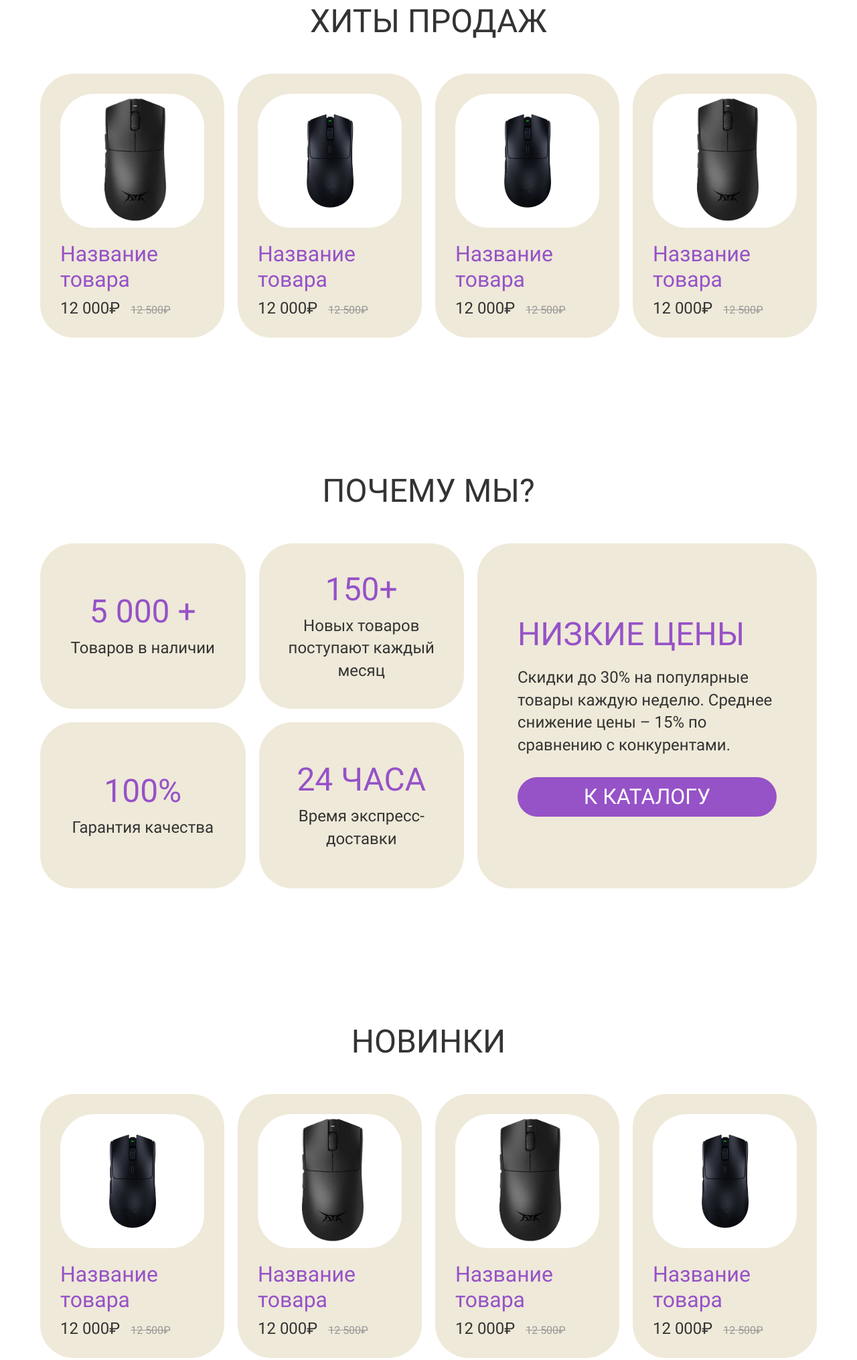
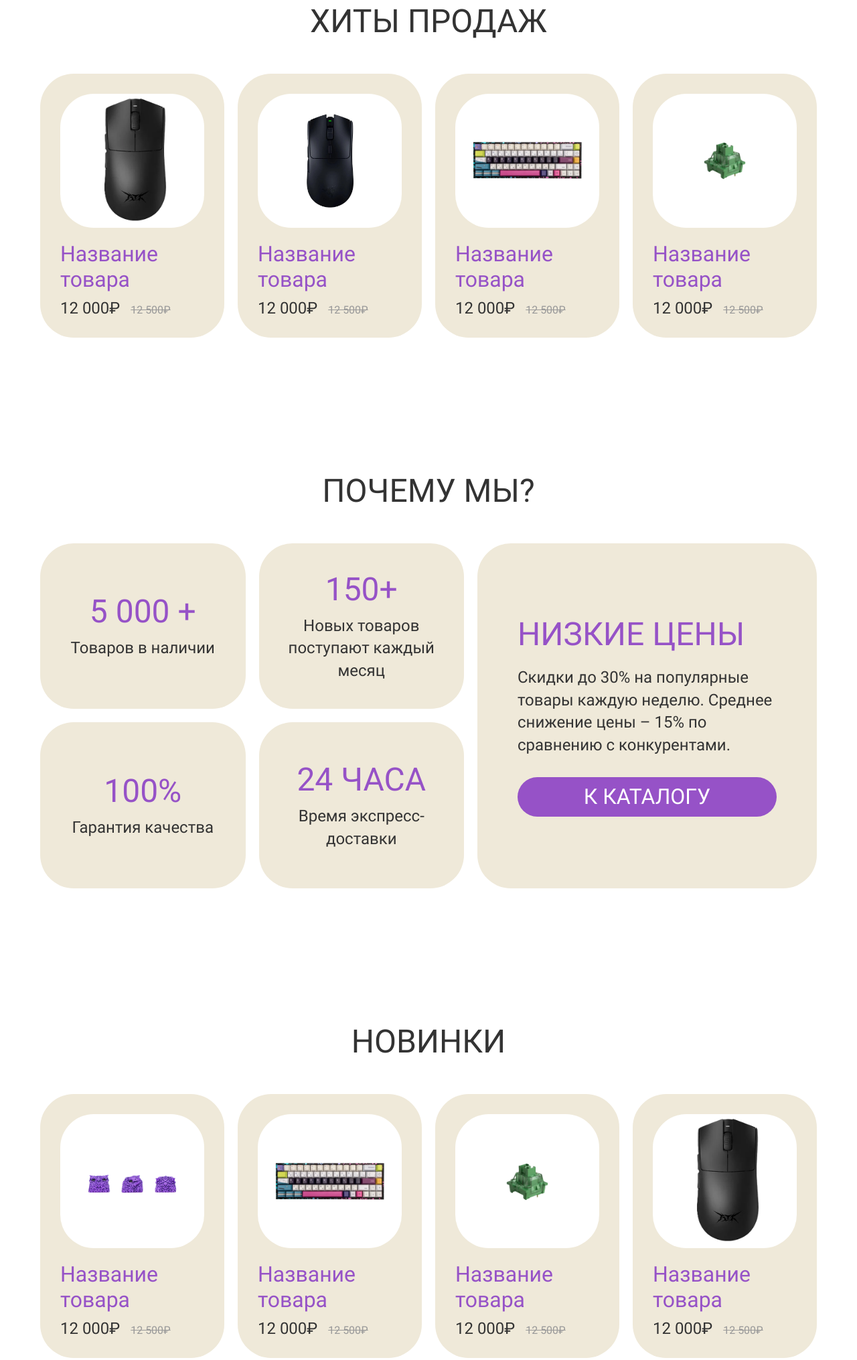
Before and after one commit to sk-kotl/TechLink, a plain HTML site: page index.html in a window 1280 px wide. Shown: the part 966-2996 px from the top of the page at 67% size. Drawn offline with Linux system fonts and the light colour scheme.

Commit message:
changing images

```diff
--- a/index.html
+++ b/index.html
@@ -161,12 +161,12 @@
           <p>12 000₽ <span class="discount">12 500₽</span></p>
         </a>
         <a class="item" href="./item.html">
-          <img src="./src/img/item.png" alt="Мышь" width="327" height="200">
+          <img src="./src/img/item-keycaps.png" alt="Мышь" width="327" height="200">
           <h3>Название товара</h3>
           <p>12 000₽ <span class="discount">12 500₽</span></p>
         </a>
         <a class="item" href="./item.html">
-          <img src="./src/img/item1.png" alt="Мышь" width="327" height="200">
+          <img src="./src/img/item-switch.png" alt="Мышь" width="327" height="200">
           <h3>Название товара</h3>
           <p>12 000₽ <span class="discount">12 500₽</span></p>
         </a>
@@ -206,22 +206,22 @@
       <h2>Новинки</h2>
       <div class="items">
         <a class="item" href="./item.html">
-          <img src="./src/img/item.png" alt="Мышь" width="327" height="200">
+          <img src="./src/img/item-artisan.png" alt="Мышь" width="327" height="200">
+          <h3>Название товара</h3>
+          <p>12 000₽ <span class="discount">12 500₽</span></p>
+        </a>
+        <a class="item" href="./item.html">
+          <img src="./src/img/item-keycaps.png" alt="Мышь" width="327" height="200">
+          <h3>Название товара</h3>
+          <p>12 000₽ <span class="discount">12 500₽</span></p>
+        </a>
+        <a class="item" href="./item.html">
+          <img src="./src/img/item-switch.png" alt="Мышь" width="327" height="200">
           <h3>Название товара</h3>
           <p>12 000₽ <span class="discount">12 500₽</span></p>
         </a>
         <a class="item" href="./item.html">
           <img src="./src/img/item1.png" alt="Мышь" width="327" height="200">
-          <h3>Название товара</h3>
-          <p>12 000₽ <span class="discount">12 500₽</span></p>
-        </a>
-        <a class="item" href="./item.html">
-          <img src="./src/img/item1.png" alt="Мышь" width="327" height="200">
-          <h3>Название товара</h3>
-          <p>12 000₽ <span class="discount">12 500₽</span></p>
-        </a>
-        <a class="item" href="./item.html">
-          <img src="./src/img/item.png" alt="Мышь" width="327" height="200">
           <h3>Название товара</h3>
           <p>12 000₽ <span class="discount">12 500₽</span></p>
         </a>
```
Also changed, not shown: item.html (+3 -3 lines).
